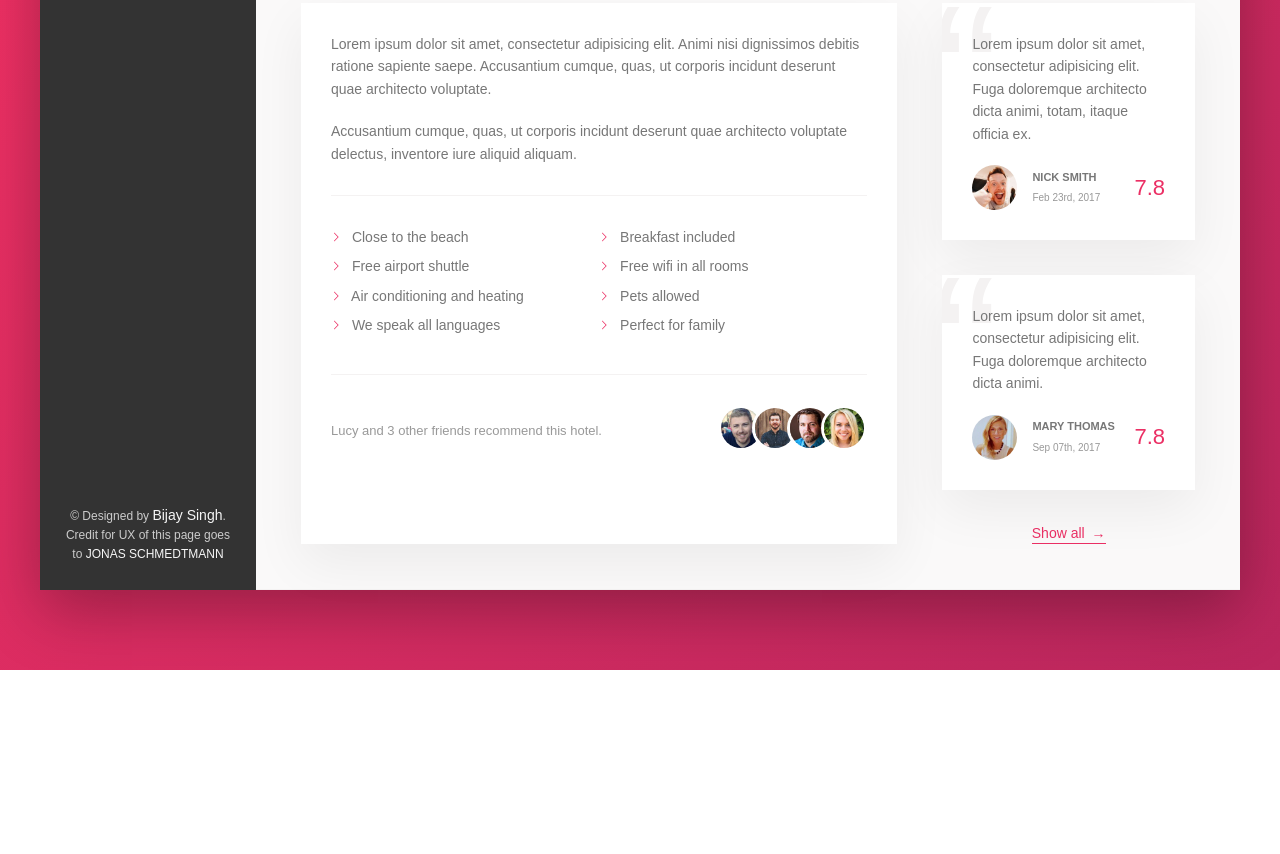
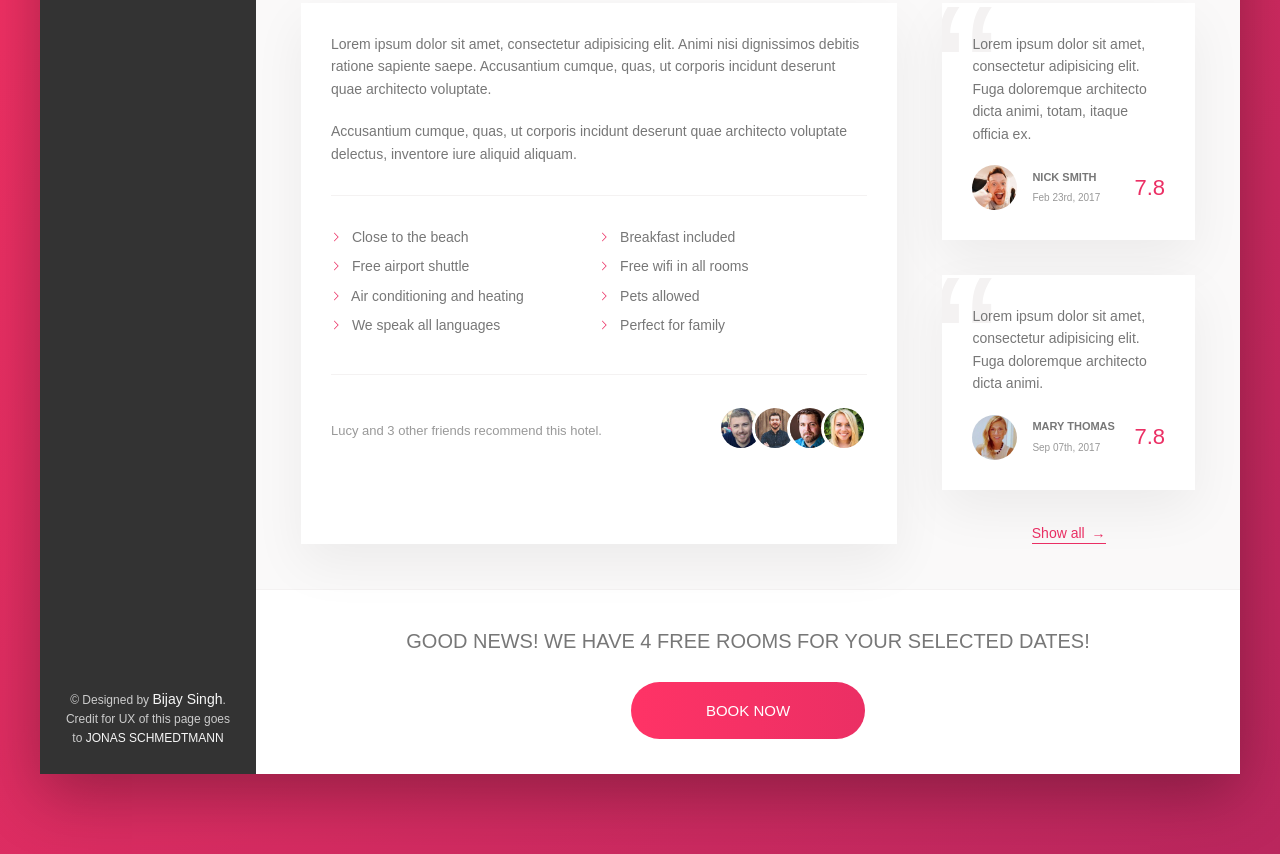
Before and after one commit to bijay-ps/Trillo, a website: page index.html in a window 1280 px wide. Shown: the part 645-1499 px from the top of the page. Before the commit the page ends 1315 px from the top, so only its background shows below. Drawn offline with Linux system fonts and the light colour scheme.

Commit message:
non responsive part completed

```diff
--- a/index.html
+++ b/index.html
@@ -205,6 +205,15 @@
                             </button>
                         </div>
                     </div>
+                    <div class="cta">
+                        <h2 class="cta__book-now">
+                            Good news! We have 4 free rooms for your selected dates!
+                        </h2>
+                        <button class="btn">
+                            <span class="btn__visible">Book now</span>
+                            <span class="btn__invisible">Only 4 rooms left</span>
+                        </button>
+                    </div>
                 </main>
             </div>
         </div>
--- a/sass/_components.scss
+++ b/sass/_components.scss
@@ -367,3 +367,56 @@
     color: var(--color-grey-light-2);
   }
 }
+
+.cta {
+  padding: 3.5rem;
+  text-align: center;
+  &__book-now {
+    font-size: 2rem;
+    font-weight: 300;
+    text-transform: uppercase;
+    margin-bottom: 2.5rem;
+  }
+}
+
+.btn {
+  font-size: 1.5rem;
+  font-weight: 300;
+  text-transform: uppercase;
+  border-radius: 100px;
+  border: none;
+  background-image: linear-gradient(to right, var(--color-primary-light), var(--color-primary));
+  color: #fff;
+  position: relative;
+  overflow: hidden;
+  cursor: pointer;
+  & > * {
+    display: inline-block;
+    height: 100%;
+    transition: all .2s;
+  }
+  &__visible {
+    padding: 2rem 7.5rem;
+  }
+  &__invisible {
+    position: absolute;
+    padding: 2rem 0;
+    height: 100%;
+    width: 100%;
+    left: 0;
+    top: -100%;
+  }
+  &:hover {
+    background-image: linear-gradient(to left, var(--color-primary-light), var(--color-primary));
+  }
+  &:hover &__visible {
+    transform: translateY(100%);
+  }
+  &:hover &__invisible {
+    top: 0;
+  }
+  &:focus {
+    outline: none;
+    animation: pulsate 1s infinite;
+  }
+}
```
Also changed, not shown: css/style.css.
